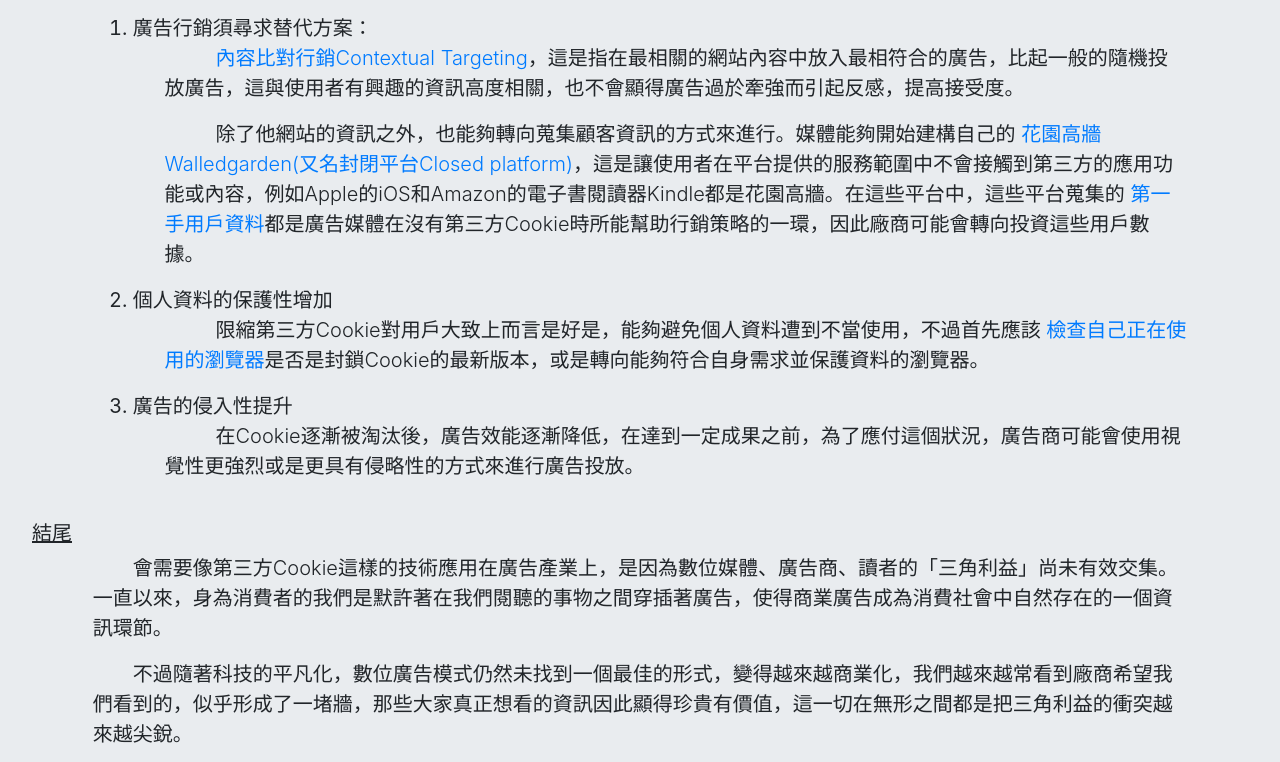
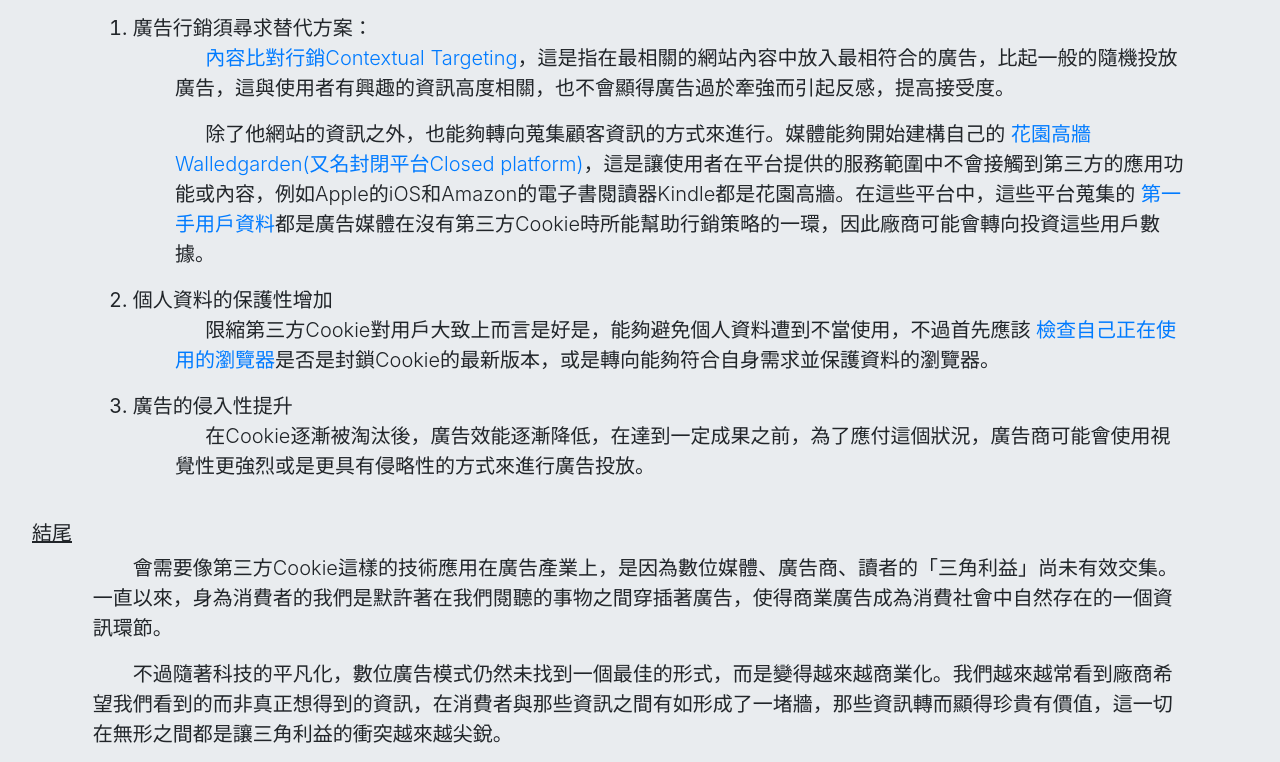
Before and after one commit to ChenHT0213/1092infoandtech_lecture.github.io, a plain HTML site: page src/index.html in a window 1280 px wide. Shown: the part 1635-2397 px from the top of the page. Drawn offline with nearby package versions, Linux system fonts and the light colour scheme.

Commit message:
Update index.html

```diff
--- a/src/index.html
+++ b/src/index.html
@@ -19,6 +19,11 @@
         .subtitle {
             margin-left: 5%;
             margin-right: 5%;
+        }
+
+        .listcontent {
+            text-indent: 3%;
+            margin-left: 4%;
         }
     </style>
     <link rel="stylesheet" href="https://stackpath.bootstrapcdn.com/bootstrap/4.3.1/css/bootstrap.min.css" integrity="sha384-ggOyR0iXCbMQv3Xipma34MD+dH/1fQ784/j6cY/iJTQUOhcWr7x9JvoRxT2MZw1T" crossorigin="anonymous">
@@ -86,7 +91,7 @@
         </div>
         <p class="lead content">
             Cookie提供了網路行為更多便利性， 像是透過購物車一次下單而不需要每樣商品都下單一次、記住帳號密碼等等的， 它是一個基於升級用戶體驗而廣為支援的技術。
-            <br><br> 隨著處理數據的技術日漸成熟，第三方Cookie的發展為廣告發跡， 當廠商引入了這樣的技術時，便能夠鎖定究竟誰是潛在的客源並且對其投放廣告。 而此舉動的應用更不局限於一個「不能夠瀏覽商品的網站」，基於能夠跨網站追蹤的機制，只要是能夠提高曝光率的網路角落，第三方Cookie就能派上用場。
+            <br><br> 隨著處理數據的技術日漸成熟，第三方Cookie的發展為廣告發跡， 當廠商引入了這樣的技術時，便能夠鎖定究竟誰是潛在的客源並且對其投放廣告。 而此舉動的應用更不局限於「能夠瀏覽商品的網站」。基於能夠跨網站追蹤的機制，只要是能夠提高曝光率的網路角落，第三方Cookie就能派上用場。
         </p>
 
         <br>
@@ -94,10 +99,10 @@
         <p class="lead content">
             在現代的生活中，傳統的電視廣告或紙本與看板的影響力隨著年輕人的目光轉移已不如從前，
             <a href="https://inboundmarketing.com.tw/digital-advertising/%E6%95%B8%E4%BD%8D%E5%BB%A3%E5%91%8A.html" target="_blank">數位媒體</a>取而代之成為影響新一代的廣告平台。相對於傳統媒體廣告以收視率和閱讀率當基準，數位媒體的
-            <a href="https://blog.gogopartners.com/cpm-cpc-ctr" target="_blank">衡量標準</a> 轉為點擊率、轉換率甚至是導購率，這些直白的標準可能使得
-            <a href="https://www.deepview.com.tw/digitalad/" target="_blank">數位廣告的效能顯得低迷</a>，那麼這些廣告供應商便是利用第三方Cookie來達到「
+            <a href="https://blog.gogopartners.com/cpm-cpc-ctr" target="_blank">衡量標準</a> 轉為點擊率、轉換率甚至是導購率。在資訊爆炸的時代，達到這些直白的標準漸漸變得困難，也使得
+            <a href="https://www.deepview.com.tw/digitalad/" target="_blank">數位廣告的效能顯得低迷</a>。此時，這些廣告供應商便開始利用第三方Cookie來達到「
             <a href="https://www.bnext.com.tw/article/32464/BN-ARTICLE-32464" target="_blank">實時競價</a>」與「
-            <a href="https://www.bnext.com.tw/article/32594/BN-ARTICLE-32594" target="_blank">重定向</a>」以提高效能、吸引客戶。
+            <a href="https://www.bnext.com.tw/article/32594/BN-ARTICLE-32594" target="_blank">重定向</a>」用以提高效能、吸引客戶。
         </p>
 
         <br>
@@ -146,10 +151,10 @@
                             廣告行銷須尋求替代方案：
                         </li>
                     </b>
-                    <p style='text-indent:5%; margin-left:3%;'>
+                    <p class='listcontent'>
                         <a href="https://www.tenmax.io/tw/archives/14201" target="_blank">內容比對行銷Contextual Targeting</a>，這是指在最相關的網站內容中放入最相符合的廣告，比起一般的隨機投放廣告，這與使用者有興趣的資訊高度相關，也不會顯得廣告過於牽強而引起反感，提高接受度。
                     </p>
-                    <p style='text-indent:5%; margin-left:3%;'>
+                    <p class='listcontent'>
                         除了他網站的資訊之外，也能夠轉向蒐集顧客資訊的方式來進行。媒體能夠開始建構自己的
                         <a href="https://digiday.com/marketing/absence-third-party-cookies-publishers-building-walled-gardens/" target="_blank">花園高牆Walledgarden(又名封閉平台Closed platform)</a>，這是讓使用者在平台提供的服務範圍中不會接觸到第三方的應用功能或內容，例如Apple的iOS和Amazon的電子書閱讀器Kindle都是花園高牆。在這些平台中，這些平台蒐集的
                         <a href="https://digiday.com/media/consultative-insider-launching-first-party-audience-tool/" target="_blank">第一手用戶資料</a>都是廣告媒體在沒有第三方Cookie時所能幫助行銷策略的一環，因此廠商可能會轉向投資這些用戶數據。
@@ -159,7 +164,7 @@
                             個人資料的保護性增加
                         </li>
                     </b>
-                    <p style='text-indent:5%; margin-left:3%;'>
+                    <p class='listcontent'>
                         限縮第三方Cookie對用戶大致上而言是好是，能夠避免個人資料遭到不當使用，不過首先應該
                         <a href="https://ipscell.com/2020/02/computer-cookies-your-privacy-an-off-experiment/" target="_blank">檢查自己正在使用的瀏覽器</a>是否是封鎖Cookie的最新版本，或是轉向能夠符合自身需求並保護資料的瀏覽器。
                     </p>
@@ -168,7 +173,7 @@
                             廣告的侵入性提升
                         </li>
                     </b>
-                    <p style='text-indent:5%; margin-left:3%;'>
+                    <p class='listcontent'>
                         在Cookie逐漸被淘汰後，廣告效能逐漸降低，在達到一定成果之前，為了應付這個狀況，廣告商可能會使用視覺性更強烈或是更具有侵略性的方式來進行廣告投放。
                     </p>
                 </ol>
@@ -181,7 +186,7 @@
             會需要像第三方Cookie這樣的技術應用在廣告產業上，是因為數位媒體、廣告商、讀者的「三角利益」尚未有效交集。一直以來，身為消費者的我們是默許著在我們閱聽的事物之間穿插著廣告，使得商業廣告成為消費社會中自然存在的一個資訊環節。
         </p>
         <p class="lead content">
-            不過隨著科技的平凡化，數位廣告模式仍然未找到一個最佳的形式，變得越來越商業化，我們越來越常看到廠商希望我們看到的，似乎形成了一堵牆，那些大家真正想看的資訊因此顯得珍貴有價值，這一切在無形之間都是把三角利益的衝突越來越尖銳。
+            不過隨著科技的平凡化，數位廣告模式仍然未找到一個最佳的形式，而是變得越來越商業化。我們越來越常看到廠商希望我們看到的而非真正想得到的資訊，在消費者與那些資訊之間有如形成了一堵牆，那些資訊轉而顯得珍貴有價值，這一切在無形之間都是讓三角利益的衝突越來越尖銳。
         </p>
         <p class="lead content">
             如果要改變這雜亂不堪的媒體平台，應該是找出一個兼顧讀者權益、公眾溝通能力和媒體且可行的營運模式，不再將真實的資訊與社會隔開才是我們在「餅乾碎裂時代」的共同目標。
```
